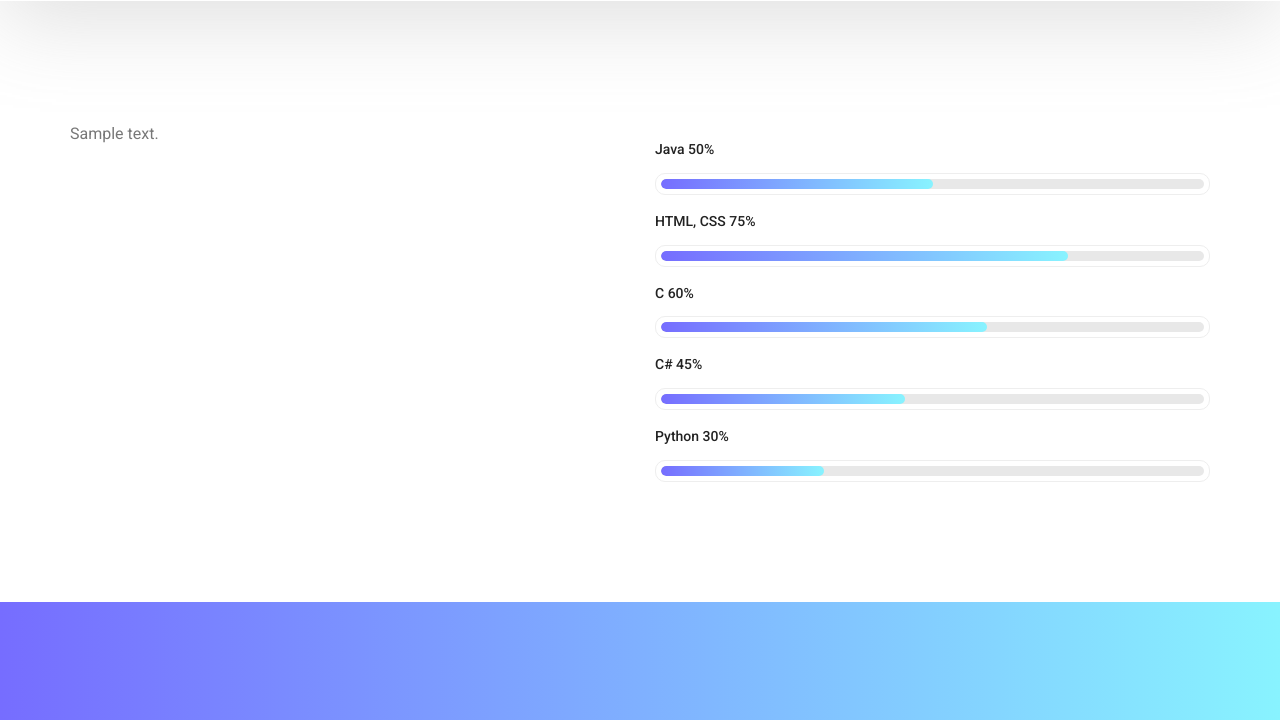
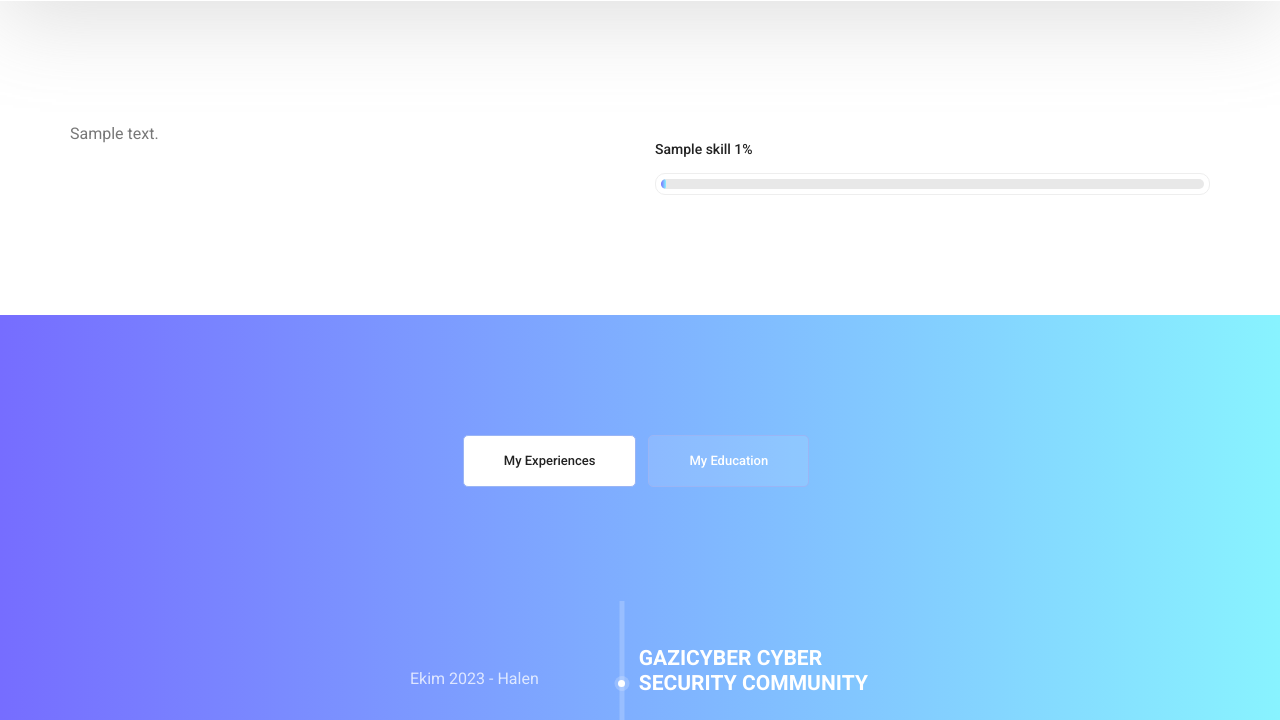
Before and after one commit to sudenazkaplan/DjangoCourse, a Django app: template templates/about-us.html in a window 1280 px wide. Shown: the part 479-1199 px from the top of the page. Run offline with Django 5.2, Linux system fonts and the light colour scheme; the template is opened without the code that fills it: most values are stand-ins (such as "Sample title", 1, 10 or a date in 2020); some libraries are stand-ins or nearby versions; some web fonts are replaced.

Commit message:
refactor: add skills to frontend

```diff
--- a/core/views.py
+++ b/core/views.py
@@ -1,7 +1,7 @@
 from tkinter import Image
 
 from django.shortcuts import render
-from core.models import GeneralSetting, ImageSetting
+from core.models import GeneralSetting, ImageSetting, Skill
 
 
 # Create your views here.
@@ -48,9 +48,13 @@ def about(request):
     about_myself_welcome = GeneralSetting.objects.get(name='about_myself_welcome').parameter
     about_myself_footer = GeneralSetting.objects.get(name='about_myself_footer').parameter
 
+    #Skills
+    skills = Skill.objects.all().order_by('order')
+
     context = {
         'about_myself_welcome' : about_myself_welcome,
         'about_myself_footer' : about_myself_footer,
+        'skills' : skills,
     }
 
     return render(request, 'about-us.html', context=context)
--- a/templates/about-us.html
+++ b/templates/about-us.html
@@ -39,51 +39,22 @@
             <div class="col-lg-6">
                 <div class="tools_expert">
                     <div class="skill_main">
-                        <div class="skill_item">
-                            <h4>Java <span class="counter">50</span>%</h4>
-                            <div class="progress_br">
-                                <div class="progress">
-                                    <div class="progress-bar" role="progressbar" aria-valuenow="50" aria-valuemin="0"
-                                         aria-valuemax="100"></div>
+
+                        {% for skill in skills %}
+
+                            <div class="skill_item">
+                                <h4>{{ skill.name }} <span class="counter">{{ skill.percentage }}</span>%</h4>
+                                <div class="progress_br">
+                                    <div class="progress">
+                                        <div class="progress-bar" role="progressbar" aria-valuenow="{{ skill.percentage }}"
+                                             aria-valuemin="0"
+                                             aria-valuemax="100"></div>
+                                    </div>
                                 </div>
                             </div>
-                        </div>
-                        <div class="skill_item">
-                            <h4>HTML, CSS <span class="counter">75</span>%</h4>
-                            <div class="progress_br">
-                                <div class="progress">
-                                    <div class="progress-bar" role="progressbar" aria-valuenow="75" aria-valuemin="0"
-                                         aria-valuemax="100"></div>
-                                </div>
-                            </div>
-                        </div>
-                        <div class="skill_item">
-                            <h4>C <span class="counter">60</span>%</h4>
-                            <div class="progress_br">
-                                <div class="progress">
-                                    <div class="progress-bar" role="progressbar" aria-valuenow="60" aria-valuemin="0"
-                                         aria-valuemax="100"></div>
-                                </div>
-                            </div>
-                        </div>
-                        <div class="skill_item">
-                            <h4>C# <span class="counter">45</span>%</h4>
-                            <div class="progress_br">
-                                <div class="progress">
-                                    <div class="progress-bar" role="progressbar" aria-valuenow="45" aria-valuemin="0"
-                                         aria-valuemax="100"></div>
-                                </div>
-                            </div>
-                        </div>
-                        <div class="skill_item">
-                            <h4>Python <span class="counter">30</span>%</h4>
-                            <div class="progress_br">
-                                <div class="progress">
-                                    <div class="progress-bar" role="progressbar" aria-valuenow="30" aria-valuemin="0"
-                                         aria-valuemax="100"></div>
-                                </div>
-                            </div>
-                        </div>
+
+                        {% endfor %}
+
                     </div>
                 </div>
             </div>
```
Also changed, not shown: core/models.py (+7 -0 lines), core/migrations/0006_alter_skill_options.py (added).
